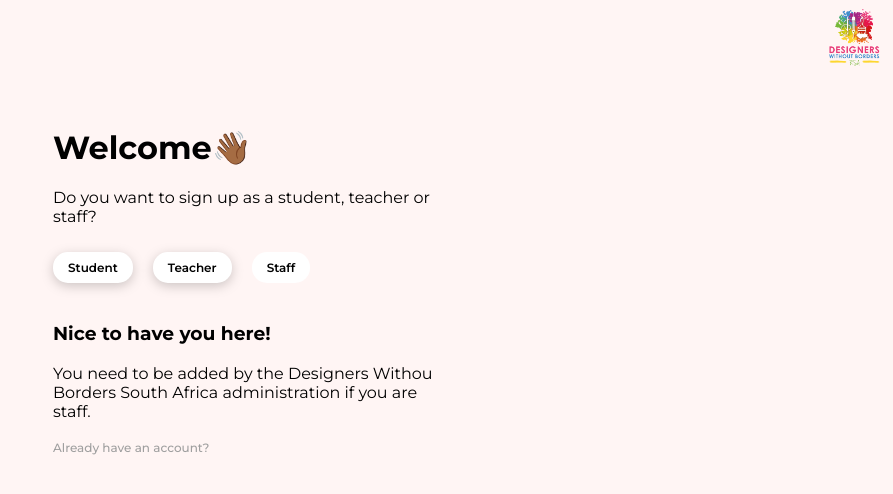
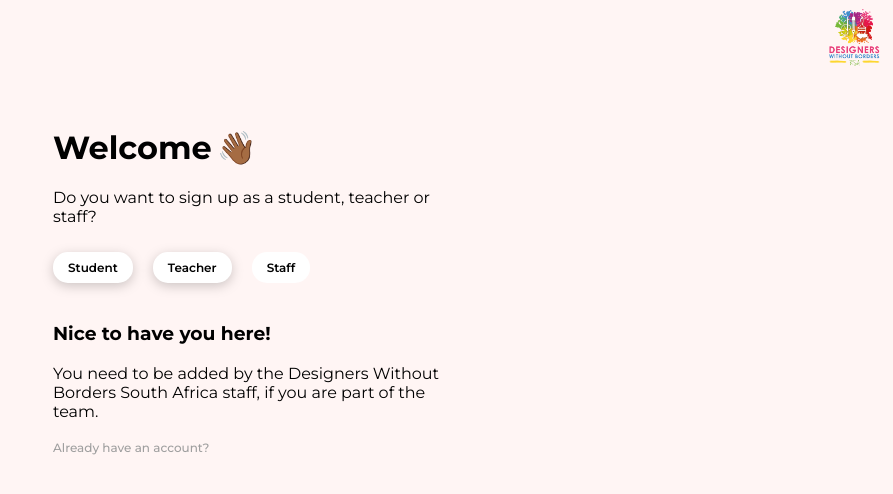
Before and after one commit to sarigu/dug_sa_app, a React (Create React App) app in the folder frontend/: page /signup in a window 1280 px wide. Both pictures are taken after a click on the element "Staff". Shown: the top 494 px of the page, without its empty margins (387-1280 px from the left). Built offline with nearby package versions, Linux system fonts and the light colour scheme.

Commit message:
fixed spelling mistakes + fixed logo

```diff
--- /dev/null
+++ b/frontend/src/components/Logo/Logo.css
@@ -0,0 +1,11 @@
+.logo-img{
+    cursor: pointer;
+    width: 20%;
+    float: right;
+}
+
+@media only screen and (min-width: 600px) {
+    .logo-img{
+        width: 6%;
+    }
+}
--- a/frontend/src/components/Logo/Logo.js
+++ b/frontend/src/components/Logo/Logo.js
@@ -1,11 +1,12 @@
 import React from 'react';
 import { useHistory } from 'react-router-dom';
+import './Logo.css';
 import logo from '../../assets/images/logo.png';
 
 const Logo = () => {
   const history = useHistory();
   return (
-    <img alt="dug-logo" src={logo} style={{ cursor: 'pointer', width: '6%', float: 'right' }} onClick={() => history.push('/')} />
+    <img alt="dug-logo" src={logo} className="logo-img" onClick={() => history.push('/')} />
   );
 };
 
--- a/frontend/src/pages/Dashboards/TeacherDashboard/TeacherDashboard.js
+++ b/frontend/src/pages/Dashboards/TeacherDashboard/TeacherDashboard.js
@@ -19,7 +19,7 @@ const TeacherDashboard = ({ user }) => (
           ? (
             <div style={{ margin: '0 30px 30px 0' }}>
               <h2>We are sorry to inform you that you have not been approved</h2>
-              <p>Please contact the staff at DUG if you have any questions regarding the reason behind the decision.</p>
+              <p>Please contact the staff at DWB SA if you have any questions regarding the reason behind the decision.</p>
             </div>
           )
           : <TeacherSignUpFlow />}
--- a/frontend/src/pages/SignUp/SignUp.js
+++ b/frontend/src/pages/SignUp/SignUp.js
@@ -21,7 +21,7 @@ const SignUp = ({ update_selected_role }) => {
   const staffSignUp = (
     <div>
       <h3>Nice to have you here!</h3>
-      <p>You need to be added by the Designers Withou Borders South Africa administration if you are staff.</p>
+      <p>You need to be added by the Designers Without Borders South Africa staff, if you are part of the team.</p>
     </div>
   );
 
@@ -31,7 +31,7 @@ const SignUp = ({ update_selected_role }) => {
       <div className="signup-wrapper">
         <h1>
           Welcome
-          <span>&#128075;&#127998;</span>
+          <span style={{ marginLeft: '5px' }}>&#128075;&#127998;</span>
         </h1>
         <p>
           Do you want to sign up as
```
